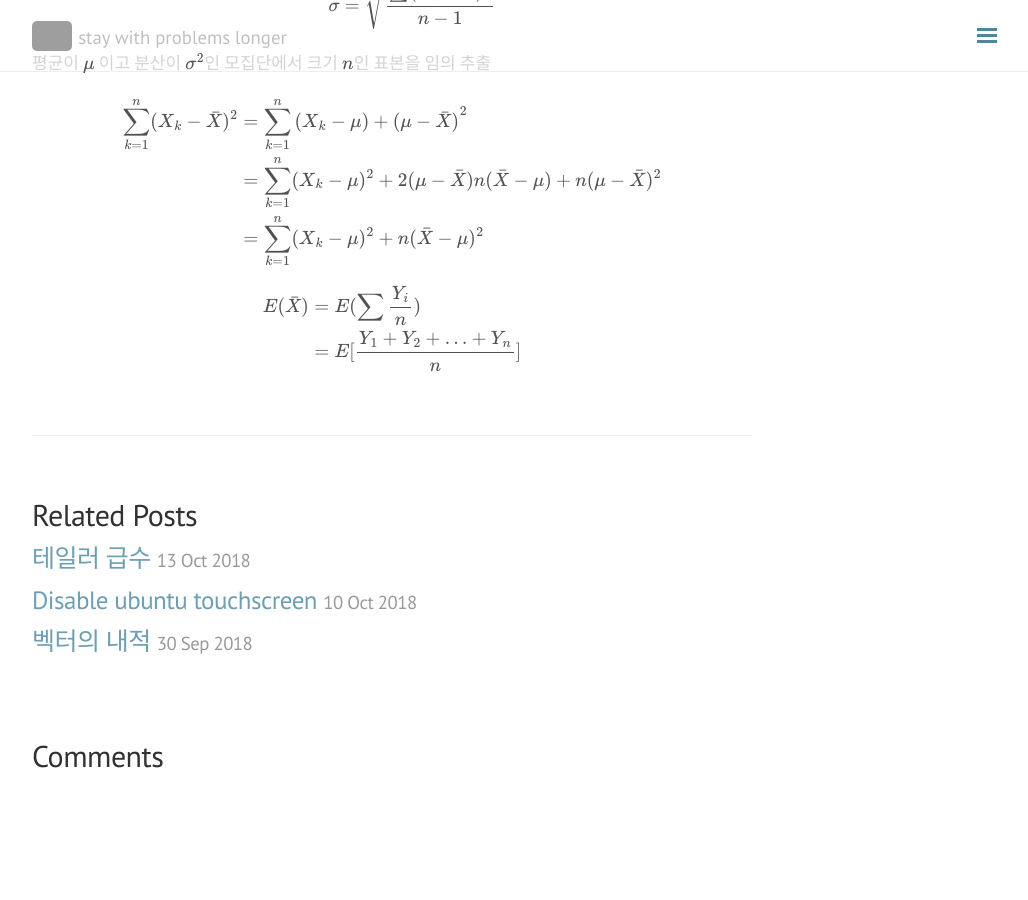
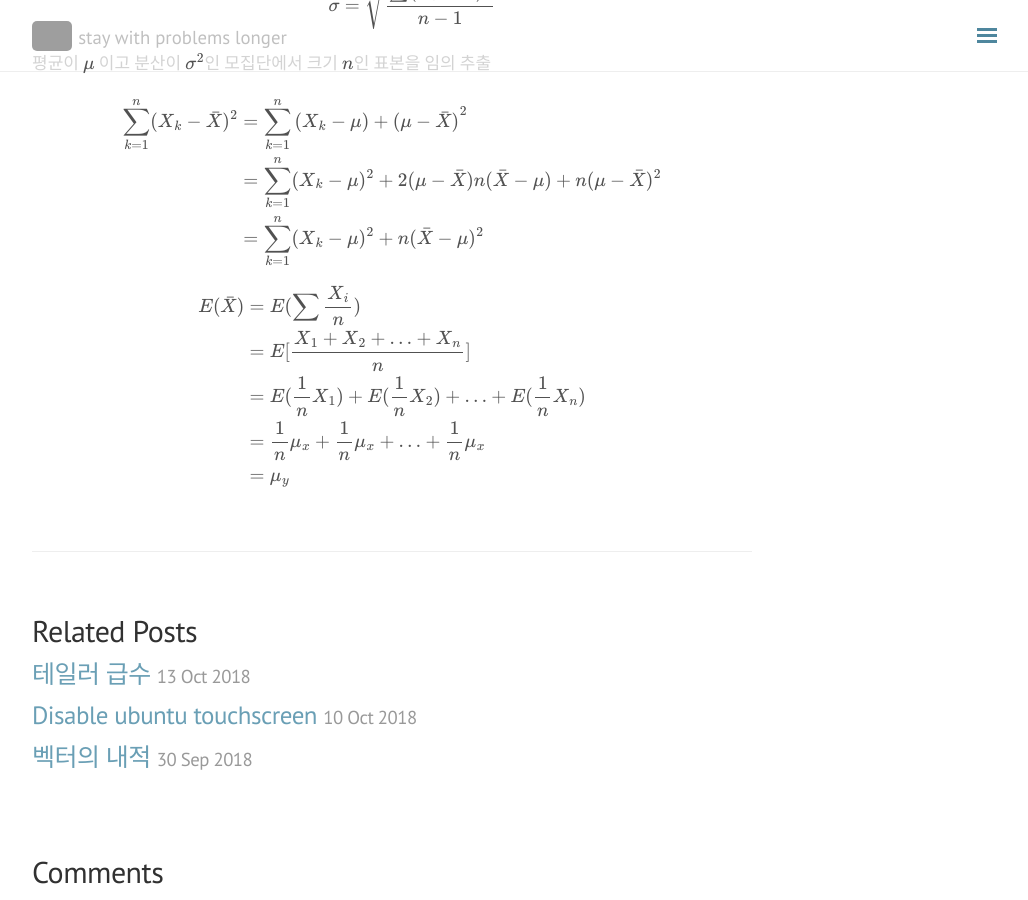
Before and after one commit to seokhoonj/seokhoonj.github.io, a Jekyll site: the page built from _posts/Etc/2018-10-15-Etc-study.md, in a window 1280 px wide and 900 px high, scrolled down 1088 px. Shown: the whole window, without its empty margins (248-1276 px from the left). Built offline with Jekyll 4.4.1, drawn with Linux system fonts in a browser that asks for light colours; nearby versions of some CDN libraries; formulas are drawn with MathJax 3; comment, search, counter and statistics services are not loaded; before the commit the page ends 1873 px from its top, so only the background shows below that; grey boxes are pictures that could not be loaded.

Commit message:
add _posts

```diff
--- a/_posts/Etc/2018-10-15-Etc-study.md
+++ b/_posts/Etc/2018-10-15-Etc-study.md
@@ -46,4 +46,4 @@ Mean-Variance Portfolio Theory
 
 \\( \begin{align} \sum\_{k=1}^{n}(X\_k - \bar{X})^2 & = \sum\_{k=1}^{n}\{(X\_k - \mu) + (\mu - \bar{X})\}^2 \\\\ & = \sum\_{k=1}^{n}(X\_k - \mu)^2 + 2(\mu - \bar{X})n(\bar{X} - \mu) + n(\mu - \bar{X})^2 \\\\ & = \sum\_{k=1}^{n}(X\_k - \mu)^2 + n(\bar{X} - \mu)^2 \end{align} \\)
 
-\\( \begin{align} E(\bar{X}) & = E(\sum \frac{Y\_i}{n}) \\\\ & = E\[ \frac{Y\_1 + Y\_2 + \ldots + Y\_n}{n}\] \end{align} \\)
+\\( \begin{align} E(\bar{X}) & = E(\sum \frac{X\_i}{n}) \\\\ & = E\[ \frac{X\_1 + X\_2 + \ldots + X\_n}{n}\] \\\\ & = E(\frac{1}{n}X\_1) + E(\frac{1}{n}X\_2) + \ldots + E(\frac{1}{n}X\_n) \\\\ & = \frac{1}{n}\mu\_x + \frac{1}{n}\mu\_x + \ldots + \frac{1}{n}\mu\_x \\\\ & = \mu\_y \end{align} \\)
```
